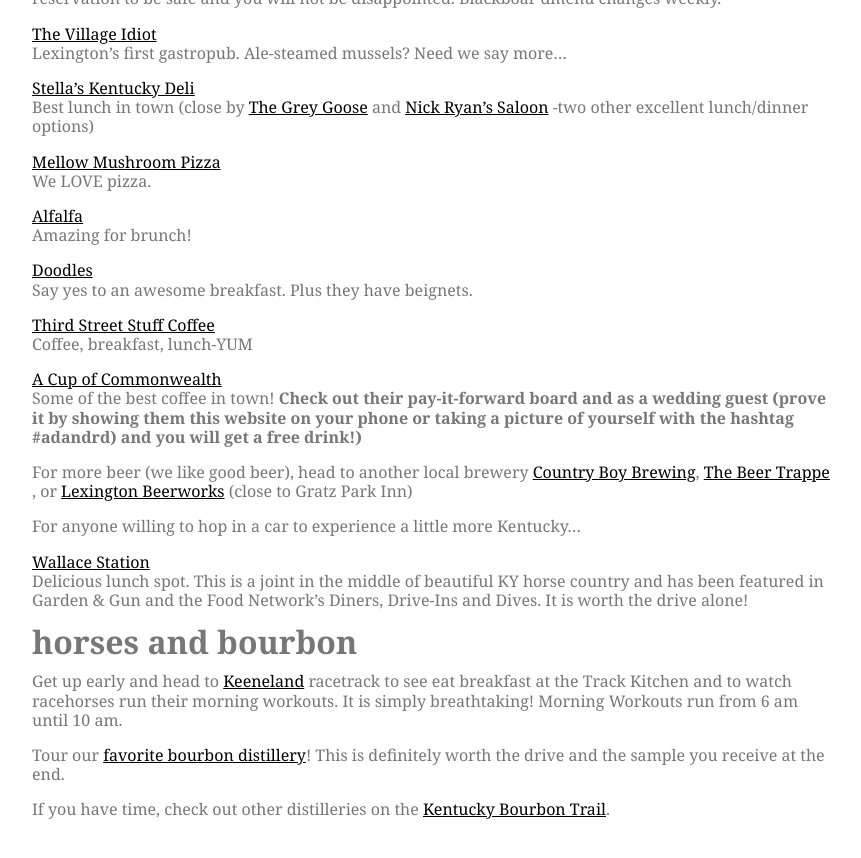
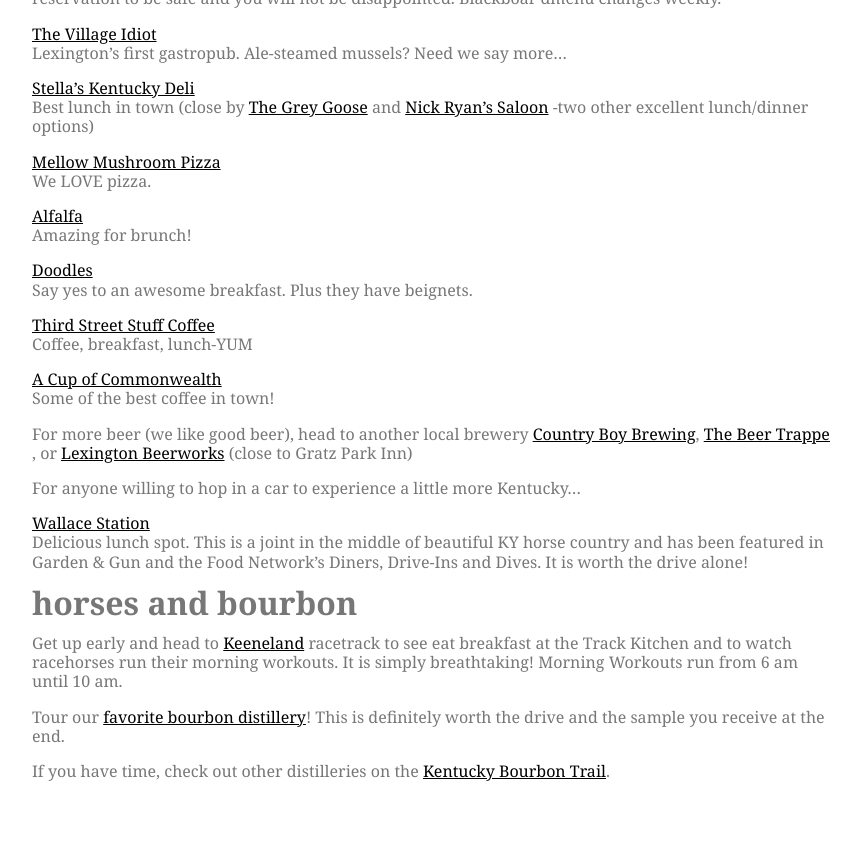
Before and after one commit to nikolaiwarner/annedeanandrand.com, a Jekyll site: the page built from fun.md, in a window 1280 px wide and 900 px high, scrolled down 1063 px. Shown: the top 858 px of the window, without its empty margins (208-1069 px from the left). Built offline with Jekyll 4.4.1, drawn with Linux system fonts in a browser that asks for light colours.

Commit message:
Update fun.md

```diff
--- a/fun.md
+++ b/fun.md
@@ -51,7 +51,7 @@ Coffee, breakfast, lunch-YUM
 
 
 [A Cup of Commonwealth](http://acupofcommonwealth.com/)<br>
-Some of the best coffee in town! **Check out their pay-it-forward board and as a wedding guest (prove it by showing them this website on your phone or taking a picture of yourself with the hashtag #adandrd) and you will get a free drink!)**
+Some of the best coffee in town!
 
 
 For more beer (we like good beer), head to another local brewery [Country Boy Brewing](http://www.facebook.com/CountryBoyBrewing), [The Beer Trappe](http://www.thebeertrappe.com/) , or [Lexington Beerworks](http://lexingtonbeerworks.com/home/) (close to Gratz Park Inn)
```
